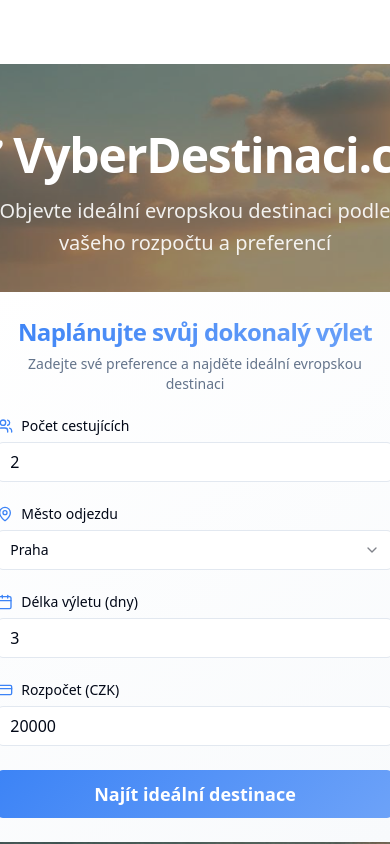
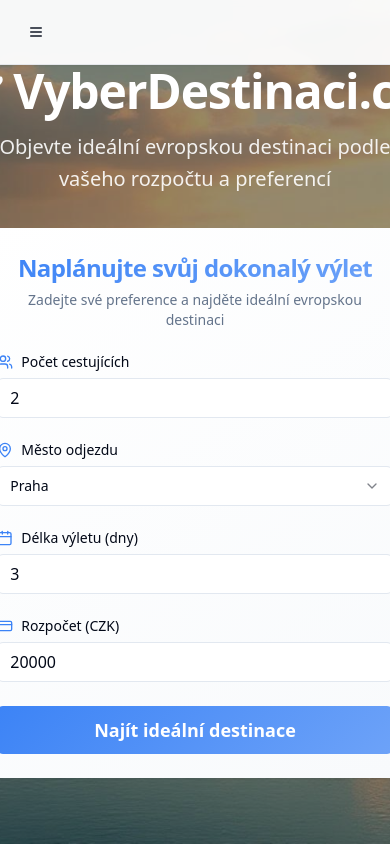
Before and after one commit to smitty33685/planujcestu-evropa-kouzlo, a React (Vite) app: page / in a window 390 px wide. Shown: the top 844 px of the page. Built offline with nearby package versions, Linux system fonts and the light colour scheme.

Commit message:
Fix mobile navigation design
Adjusted mobile navigation to prevent layout issues and ensure proper display of menu items.

```diff
--- a/src/components/Navbar.tsx
+++ b/src/components/Navbar.tsx
@@ -37,10 +37,10 @@ const Navbar = () => {
         isScrolled
           ? "md:bg-white/95 md:border-b md:border-gray-200 md:shadow-sm"
           : "md:bg-transparent",
-        "relative bg-transparent" // Mobile stays relative with transparent bg
+        "fixed bg-white/95 backdrop-blur-sm border-b border-gray-200 shadow-sm" // Mobile gets fixed position with white background
       )}>
         <div className="container mx-auto px-4">
-          <div className="flex h-16 items-center justify-center">
+          <div className="flex h-16 items-center justify-between md:justify-center">
             {/* Desktop Navigation */}
             <NavigationMenu className="hidden md:flex">
               <NavigationMenuList>
@@ -74,7 +74,7 @@ const Navbar = () => {
             <Button
               variant="ghost"
               size="sm"
-              className="md:hidden text-white hover:text-white/80 hover:bg-white/10"
+              className="md:hidden text-gray-900 hover:text-gray-900 hover:bg-gray-100"
               onClick={() => setIsOpen(!isOpen)}
             >
               {isOpen ? <X className="h-5 w-5" /> : <Menu className="h-5 w-5" />}
@@ -83,13 +83,13 @@ const Navbar = () => {
 
           {/* Mobile Navigation */}
           {isOpen && (
-            <div className="md:hidden">
-              <div className="px-2 pt-2 pb-3 space-y-1 bg-black/20 backdrop-blur rounded-lg mt-2">
+            <div className="md:hidden absolute top-full left-0 right-0 bg-white border-b border-gray-200 shadow-lg">
+              <div className="px-4 py-2 space-y-1">
                 {navItems.map((item) => (
                   <Tooltip key={item.href}>
                     <TooltipTrigger asChild>
                       <div
-                        className="block px-3 py-2 rounded-md text-base font-medium transition-colors text-white hover:text-white hover:bg-white/10 cursor-pointer"
+                        className="block px-3 py-2 rounded-md text-base font-medium transition-colors text-gray-900 hover:text-gray-900 hover:bg-gray-100 cursor-pointer"
                         onClick={(e) => e.preventDefault()}
                       >
                         {item.label}
```
